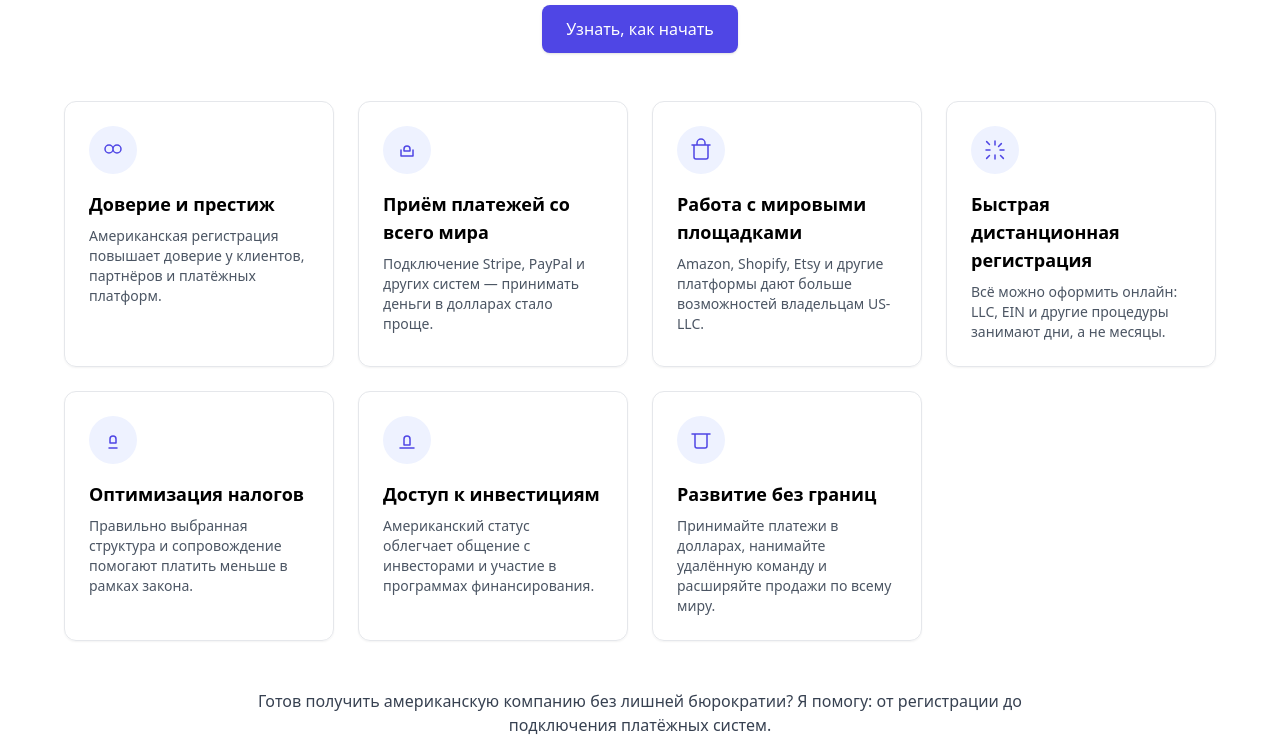
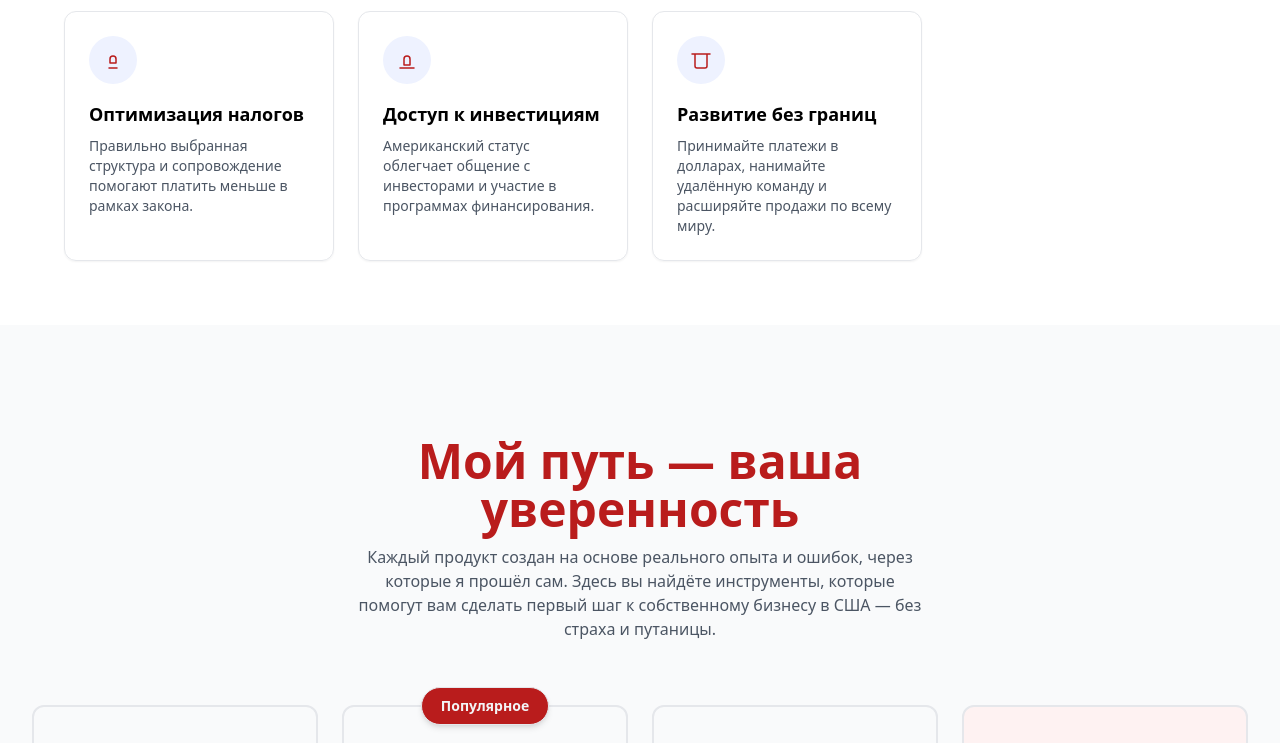
Before and after one commit to elmar8287/appliance, a React (Vite) app: page / in a window 1280 px wide. Shown: the part 2600-3343 px from the top of the page. Built offline with nearby package versions, Linux system fonts and the light colour scheme.

Commit message:
Added the Why section

```diff
--- a/src/App.jsx
+++ b/src/App.jsx
@@ -531,7 +531,7 @@ function Why() {
     <h2 class="text-3xl sm:text-4xl font-extrabold leading-tight">Почему открыть компанию в США — это решение, которое меняет всё</h2>
     <p class="mt-4 text-lg text-gray-600">Американская юрлицо — это не просто статус. Это доверие, доступ к международным платёжным системам и реальная возможность масштабировать бизнес по всему миру.</p>
     <div class="mt-6">
-      <a href="#products" class="inline-block bg-indigo-600 hover:bg-indigo-700 text-white font-medium px-6 py-3 rounded-lg shadow">Узнать, как начать</a>
+      <a href="#products" class="inline-block bg-red-700 hover:bg-red-800 text-white font-medium px-6 py-3 rounded-lg shadow">Узнать, как начать</a>
     </div>
   </div>
 
@@ -539,7 +539,7 @@ function Why() {
         <div class="p-6 border rounded-xl shadow-sm flex flex-col">
       <div class="flex items-center justify-center w-12 h-12 bg-indigo-50 rounded-full">
 
-        <svg xmlns="http://www.w3.org/2000/svg" class="w-6 h-6 text-indigo-600" fill="none" viewBox="0 0 24 24" stroke="currentColor">
+        <svg xmlns="http://www.w3.org/2000/svg" class="w-6 h-6 text-red-700" fill="none" viewBox="0 0 24 24" stroke="currentColor">
           <path stroke-linecap="round" stroke-linejoin="round" stroke-width="1.5" d="M12 11c0 2.21-1.79 4-4 4s-4-1.79-4-4 1.79-4 4-4 4 1.79 4 4zM20 11c0 2.21-1.79 4-4 4s-4-1.79-4-4 1.79-4 4-4 4 1.79 4 4z" />
         </svg>
       </div>
@@ -551,7 +551,7 @@ function Why() {
     <div class="p-6 border rounded-xl shadow-sm flex flex-col">
       <div class="flex items-center justify-center w-12 h-12 bg-indigo-50 rounded-full">
 
-        <svg xmlns="http://www.w3.org/2000/svg" class="w-6 h-6 text-indigo-600" fill="none" viewBox="0 0 24 24" stroke="currentColor">
+        <svg xmlns="http://www.w3.org/2000/svg" class="w-6 h-6 text-red-700" fill="none" viewBox="0 0 24 24" stroke="currentColor">
           <path stroke-linecap="round" stroke-linejoin="round" stroke-width="1.5" d="M12 8c-1.657 0-3 1.343-3 3v2h6v-2c0-1.657-1.343-3-3-3zM6 12v6h12v-6" />
         </svg>
       </div>
@@ -563,7 +563,7 @@ function Why() {
     <div class="p-6 border rounded-xl shadow-sm flex flex-col">
       <div class="flex items-center justify-center w-12 h-12 bg-indigo-50 rounded-full">
 
-        <svg xmlns="http://www.w3.org/2000/svg" class="w-6 h-6 text-indigo-600" fill="none" viewBox="0 0 24 24" stroke="currentColor">
+        <svg xmlns="http://www.w3.org/2000/svg" class="w-6 h-6 text-red-700" fill="none" viewBox="0 0 24 24" stroke="currentColor">
           <path stroke-linecap="round" stroke-linejoin="round" stroke-width="1.5" d="M3 7h18M5 7v12a2 2 0 002 2h10a2 2 0 002-2V7M8 7V5a4 4 0 118 0v2" />
         </svg>
       </div>
@@ -575,7 +575,7 @@ function Why() {
     <div class="p-6 border rounded-xl shadow-sm flex flex-col">
       <div class="flex items-center justify-center w-12 h-12 bg-indigo-50 rounded-full">
 
-        <svg xmlns="http://www.w3.org/2000/svg" class="w-6 h-6 text-indigo-600" fill="none" viewBox="0 0 24 24" stroke="currentColor">
+        <svg xmlns="http://www.w3.org/2000/svg" class="w-6 h-6 text-red-700" fill="none" viewBox="0 0 24 24" stroke="currentColor">
           <path stroke-linecap="round" stroke-linejoin="round" stroke-width="1.5" d="M12 3v4m0 10v4m9-9h-4M7 12H3m15.364-6.364l-2.828 2.828M6.464 17.536l-2.828 2.828M17.536 17.536l2.828 2.828M6.464 6.464L3.636 3.636" />
         </svg>
       </div>
@@ -587,7 +587,7 @@ function Why() {
     <div class="p-6 border rounded-xl shadow-sm flex flex-col">
       <div class="flex items-center justify-center w-12 h-12 bg-indigo-50 rounded-full">
 
-        <svg xmlns="http://www.w3.org/2000/svg" class="w-6 h-6 text-indigo-600" fill="none" viewBox="0 0 24 24" stroke="currentColor">
+        <svg xmlns="http://www.w3.org/2000/svg" class="w-6 h-6 text-red-700" fill="none" viewBox="0 0 24 24" stroke="currentColor">
           <path stroke-linecap="round" stroke-linejoin="round" stroke-width="1.5" d="M12 8c-1.657 0-3 1.343-3 3v4h6v-4c0-1.657-1.343-3-3-3zM8 20h8" />
         </svg>
       </div>
@@ -598,7 +598,7 @@ function Why() {
     <div class="p-6 border rounded-xl shadow-sm flex flex-col">
       <div class="flex items-center justify-center w-12 h-12 bg-indigo-50 rounded-full">
 
-        <svg xmlns="http://www.w3.org/2000/svg" class="w-6 h-6 text-indigo-600" fill="none" viewBox="0 0 24 24" stroke="currentColor">
+        <svg xmlns="http://www.w3.org/2000/svg" class="w-6 h-6 text-red-700" fill="none" viewBox="0 0 24 24" stroke="currentColor">
           <path stroke-linecap="round" stroke-linejoin="round" stroke-width="1.5" d="M12 8c-1.657 0-3 1.343-3 3v6h6v-6c0-1.657-1.343-3-3-3zM5 20h14" />
         </svg>
       </div>
@@ -609,20 +609,12 @@ function Why() {
     <div class="p-6 border rounded-xl shadow-sm flex flex-col">
       <div class="flex items-center justify-center w-12 h-12 bg-indigo-50 rounded-full">
 
-        <svg xmlns="http://www.w3.org/2000/svg" class="w-6 h-6 text-indigo-600" fill="none" viewBox="0 0 24 24" stroke="currentColor">
+        <svg xmlns="http://www.w3.org/2000/svg" class="w-6 h-6 text-red-700" fill="none" viewBox="0 0 24 24" stroke="currentColor">
           <path stroke-linecap="round" stroke-linejoin="round" stroke-width="1.5" d="M3 6h18M6 6v12a2 2 0 002 2h8a2 2 0 002-2V6" />
         </svg>
       </div>
       <h3 class="mt-4 text-lg font-semibold">Развитие без границ</h3>
       <p class="mt-2 text-sm text-gray-600">Принимайте платежи в долларах, нанимайте удалённую команду и расширяйте продажи по всему миру.</p>
-    </div>
-  </div>
-
-  <div class="mt-12 max-w-3xl mx-auto text-center">
-    <p class="text-gray-700">Готов получить американскую компанию без лишней бюрократии? Я помогу: от регистрации до подключения платёжных систем.</p>
-    <div class="mt-6 flex items-center justify-center gap-4">
-      <a href="#signup" class="inline-block bg-green-600 hover:bg-green-700 text-white font-medium px-6 py-3 rounded-lg shadow">Записаться на консультацию</a>
-      <a href="#course" class="inline-block border border-gray-200 text-gray-700 px-5 py-3 rounded-lg">Курс: открыть LLC и принимать платежи — $29</a>
     </div>
   </div>
 </section>
@@ -681,11 +673,11 @@ export default function App() {
       <Header />
       <About />
       <Benefits />
-      <CTA />
       <Why />
       <Products />
       <Questions />
-      <LeadGen />
+      <CTA />
+      {/* <LeadGen /> */}
       {/* <Routes>
         <Route path="/" element={<Home />} />
         <Route path="/products" element={<ProductsPage />} />
```
